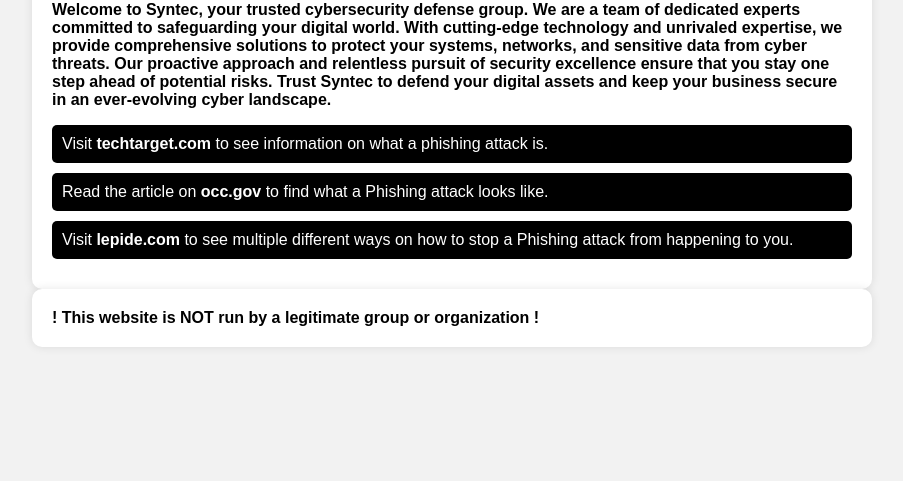
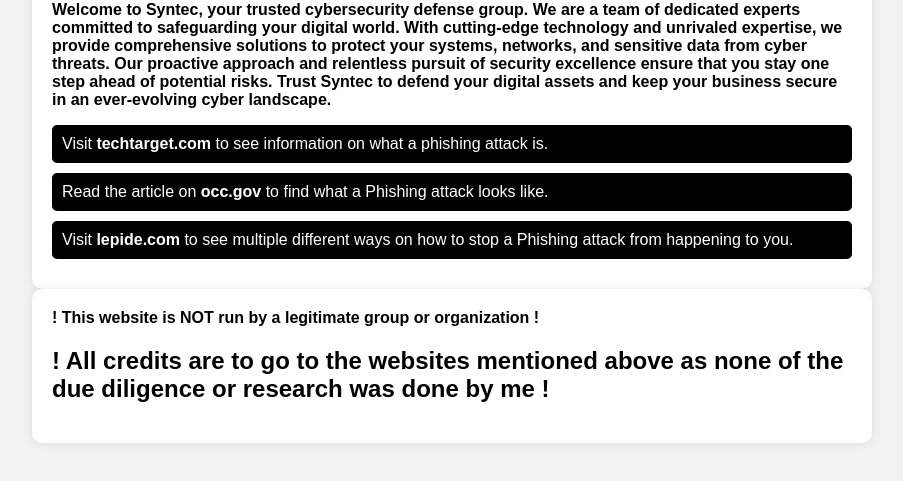
Before and after one commit to SaadIshGH/syntec, a plain HTML site: page index.html in a window 1280 px wide. Shown: the part 107-588 px from the top of the page, without its empty margins (188-1091 px from the left). Drawn offline with Linux system fonts and the light colour scheme.

Commit message:
Update index.html

```diff
--- a/index.html
+++ b/index.html
@@ -60,4 +60,5 @@
 
 <body><div class="container"
    <h1><b> ! This website is NOT run by a legitimate group or organization ! </b></h1></body>
+   <h2><b> ! All credits are to go to the websites mentioned above as none of the due diligence or research was done by me !</b></h2>
 </body>
```
